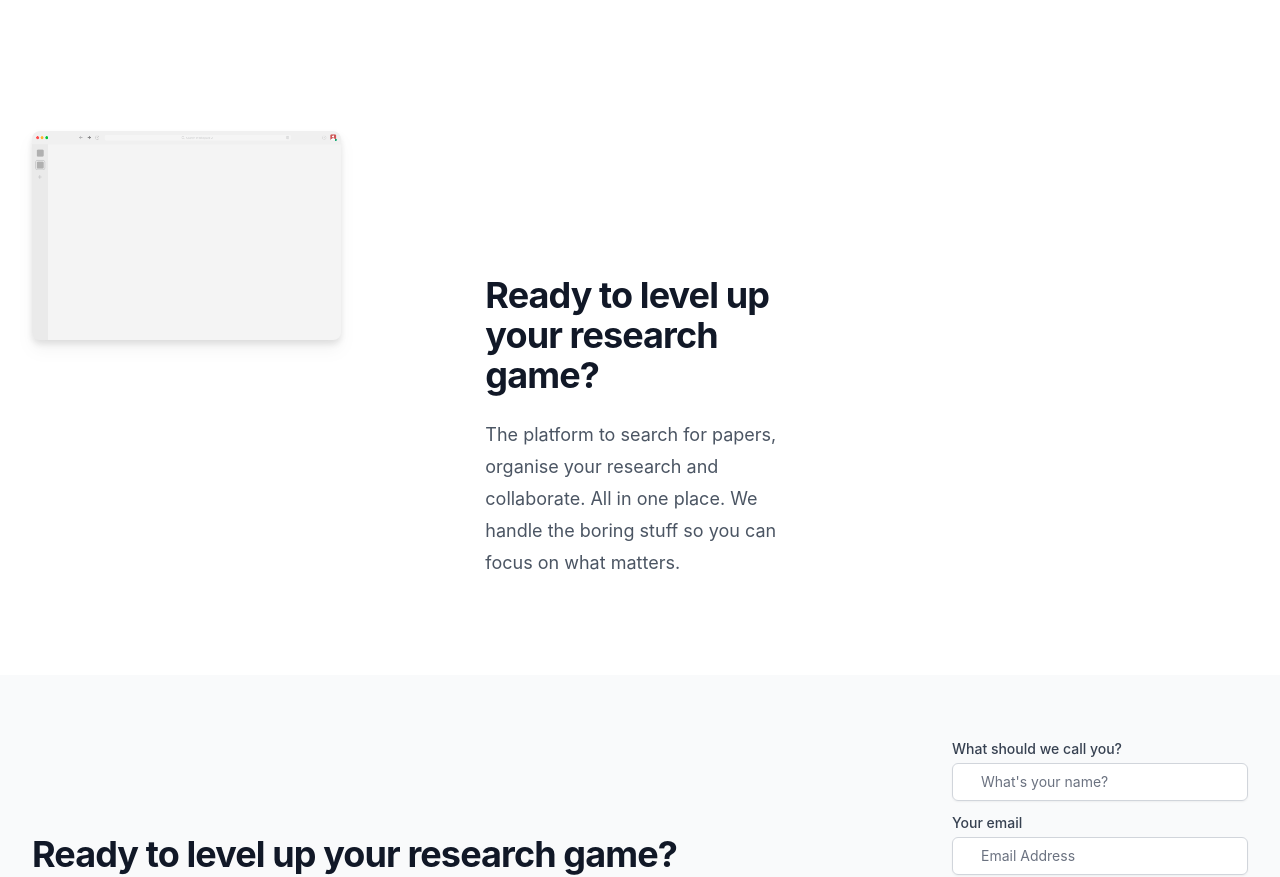
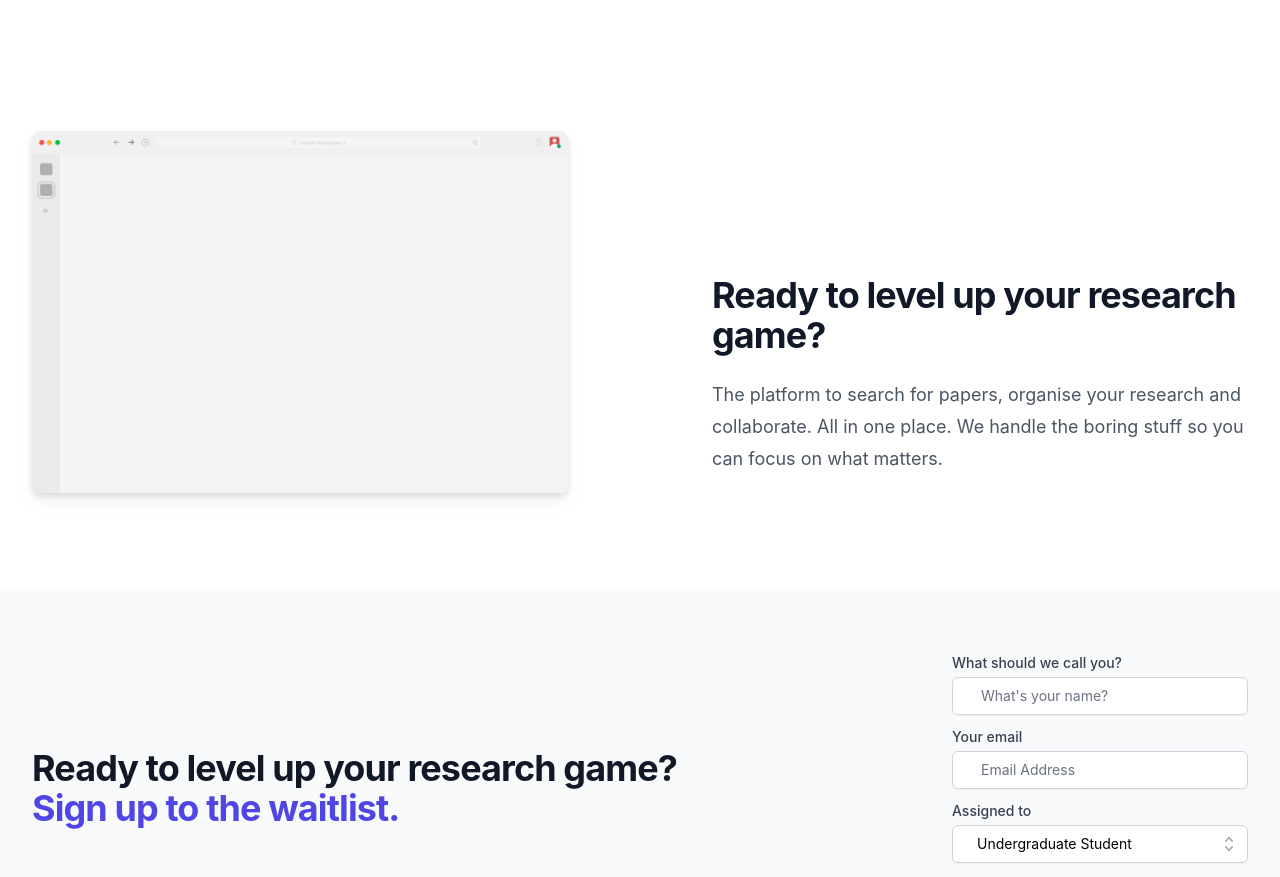
Before and after one commit to musdotdigital/san-pelligrino, a Next.js app: page / in a window 1280 px wide. Shown: the part 1420-2297 px from the top of the page. Built offline with nearby package versions, Linux system fonts and the light colour scheme.

Commit message:
fix attempt 2

```diff
--- a/modules/TwoColumnFeature/index.tsx
+++ b/modules/TwoColumnFeature/index.tsx
@@ -17,8 +17,8 @@
                     <div className=" max-w-lg sm:mx-auto md:max-w-none">
                         <div
                             className={setClassNames(
-                                layout === '1/2' ? 'md:grid-cols-2' : 'md:grid-cols-3',
-                                'grid grid-cols-1 md:grid-cols-3 gap-36'
+                                layout === '2/3' ? 'md:grid-cols-3' : 'md:grid-cols-2',
+                                'grid grid-cols-1 gap-36'
                             )}
                         >
                             <div className={setClassNames(layout === '2/3' ? 'sm:col-span-2' : '')}>
```
